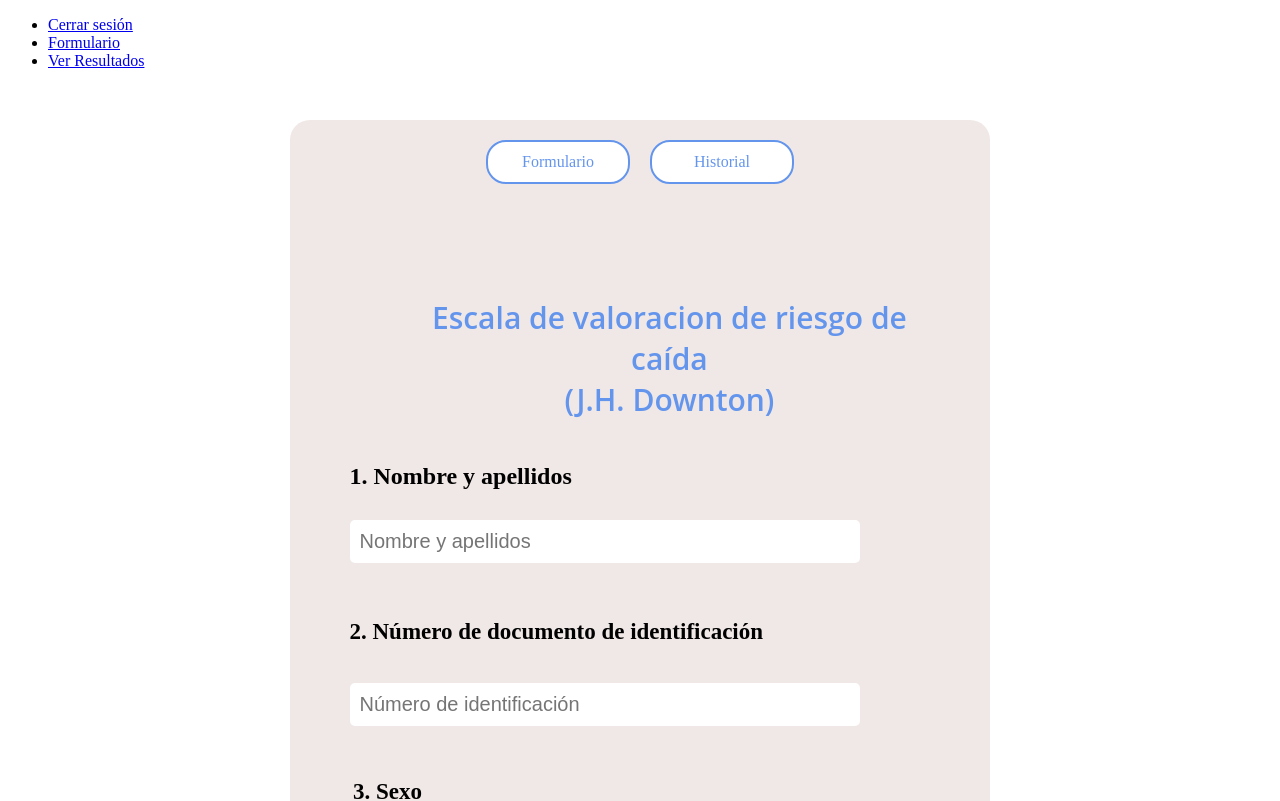
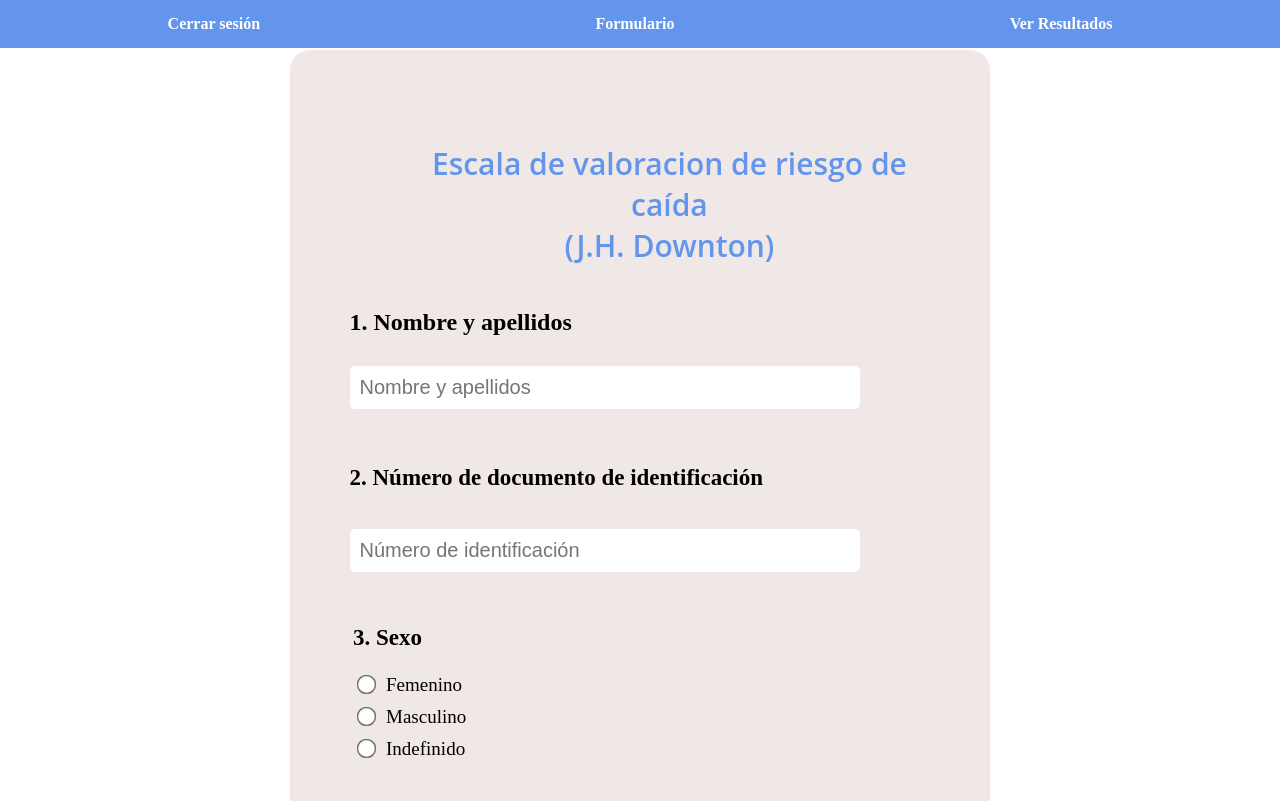
Before and after one commit to Caminosips/Riesgo_Caidas, a React (Vite) app in the folder client/: page /form in a window 1280 px wide. Shown: the top 801 px of the page. Built offline with nearby package versions, Linux system fonts and the light colour scheme; a web font is replaced by a local one.

Commit message:
Sincronizar cambios

```diff
--- a/client/src/App.css
+++ b/client/src/App.css
@@ -28,6 +28,30 @@
   margin-left: -80px;
   margin-top: -10px;
 }
+.formpage .navbar {
+  width: 100%;
+  background-color: cornflowerblue;
+  padding: 15px 0;
+  position: fixed;
+  top: 0;
+  left: 0;
+  z-index: 1000;
+}
+.formpage .navbar ul {
+  list-style-type: none;
+  padding: 0;
+  margin: 0;
+  display: flex;
+  justify-content: space-around;
+}
+.formpage .navbar li a {
+  color: white;
+  text-decoration: none;
+  font-weight: bold;
+}
+.formpage .navbar li a:hover {
+  color: black;
+}
 .formpage .App {
   display: flex;
   flex-direction: column;
@@ -36,31 +60,6 @@
   background-color: #f0e8e6;
   width: 700px;
   border-radius: 20px;
-}
-.formpage .navigation-buttons {
-  display: flex;
-  justify-content: center;
-  margin-top: 20px;
-  margin-bottom: 20px;
-}
-.formpage .navigation-buttons .btn {
-  width: 140px;
-  height: 40px;
-  margin: 0 10px;
-  background-color: #fff;
-  border: 2px solid cornflowerblue;
-  border-radius: 20px;
-  font-size: 16px;
-  color: cornflowerblue;
-  text-decoration: none;
-  display: flex;
-  justify-content: center;
-  align-items: center;
-  transition: all 0.3s ease;
-}
-.formpage .navigation-buttons .btn:hover {
-  background-color: cornflowerblue;
-  color: #fff;
 }
 .formpage h1 {
   margin-left: 20%;
@@ -427,74 +426,4 @@
   margin-bottom: 20px;
   padding: 10px;
   border-radius: 5px;
-}
-
-.navigation-buttons {
-  display: flex;
-  justify-content: center;
-  margin-top: 20px;
-  margin-bottom: 20px;
-}
-.navigation-buttons .btn {
-  width: 140px;
-  height: 40px;
-  margin: 0 10px;
-  background-color: #fff;
-  border: 2px solid cornflowerblue;
-  border-radius: 20px;
-  font-size: 16px;
-  color: cornflowerblue;
-  text-decoration: none;
-  display: flex;
-  justify-content: center;
-  align-items: center;
-  transition: all 0.3s ease;
-}
-.navigation-buttons .btn:hover {
-  background-color: cornflowerblue;
-  color: #fff;
-}
-
-.navigation-buttons {
-  display: flex;
-  justify-content: center;
-  margin-top: 20px;
-  margin-bottom: 20px;
-}
-.navigation-buttons .btn {
-  width: 140px;
-  height: 40px;
-  margin: 0 10px;
-  background-color: #fff;
-  border: 2px solid #333;
-  border-radius: 20px;
-  font-size: 16px;
-  color: #333;
-  text-decoration: none;
-  display: flex;
-  justify-content: center;
-  align-items: center;
-  transition: all 0.3s ease;
-}
-.navigation-buttons .btn:hover {
-  background-color: #333;
-  color: #fff;
-}
-
-.slide-enter {
-  transform: translateX(100%);
-}
-
-.slide-enter-active {
-  transform: translateX(0%);
-  transition: transform 300ms ease-in-out;
-}
-
-.slide-exit {
-  transform: translateX(0%);
-}
-
-.slide-exit-active {
-  transform: translateX(-100%);
-  transition: transform 300ms ease-in-out;
 }/*# sourceMappingURL=App.css.map */
--- a/client/src/App.scss
+++ b/client/src/App.scss
@@ -4,6 +4,7 @@
 
 
 .formpage{
+
 
   body {
     margin: 0;
@@ -34,6 +35,36 @@
     margin-top: -10px;
   }
 
+  .navbar {
+    width: 100%;
+    background-color: cornflowerblue ;
+    padding: 15px 0;
+    position: fixed;
+    top: 0;
+    left: 0;
+    z-index: 1000;
+
+  }
+
+  .navbar ul {
+    list-style-type: none;
+    padding: 0;
+    margin: 0;
+    display: flex;
+    justify-content: space-around;
+  }
+
+  .navbar li a {
+    color: white;
+    text-decoration: none;
+    font-weight: bold;
+  }
+
+  .navbar li a:hover {
+    color: black;
+  }
+
+
 
   //Aplica toda la app
   .App {
@@ -46,36 +77,6 @@
     border-radius: 20px;
 
   }
-
-  .navigation-buttons {
-    display: flex;
-    justify-content: center;
-    margin-top: 20px;
-    margin-bottom: 20px;
-
-    .btn {
-      width: 140px;
-      height: 40px;
-      margin: 0 10px;
-      background-color: #fff;
-      border: 2px solid cornflowerblue;
-      border-radius: 20px;
-      font-size: 16px;
-      color: cornflowerblue;
-      text-decoration: none;
-      display: flex;
-      justify-content: center;
-      align-items: center;
-      transition: all 0.3s ease;
-
-      &:hover {
-        background-color: cornflowerblue;
-        color: #fff;
-      }
-    }
-  }
-
-
 
   h1 {
     margin-left: 20%;
@@ -360,8 +361,6 @@
 
 .resultadosPage{
 
-
-
   margin: 0;
   padding: 60px 0 0 0; // Añade padding-top para dar espacio al navbar
   min-height: 100vh; // Asegura que la página ocupe al menos toda la altura de la ventana
@@ -521,87 +520,3 @@
       border-radius: 5px;
     }
   }
-
-
-
-.navigation-buttons {
-  display: flex;
-  justify-content: center;
-  margin-top: 20px;
-  margin-bottom: 20px;
-
-  .btn {
-    width: 140px;
-    height: 40px;
-    margin: 0 10px;
-    background-color: #fff;
-    border: 2px solid cornflowerblue;
-    border-radius: 20px;
-    font-size: 16px;
-    color: cornflowerblue;
-    text-decoration: none;
-    display: flex;
-    justify-content: center;
-    align-items: center;
-    transition: all 0.3s ease;
-
-    &:hover {
-      background-color: cornflowerblue;
-      color: #fff;
-    }
-  }
-}
-
-//... (resto de los estilos existentes)
-
-
-
-// ... (estilos existentes)
-
-.navigation-buttons {
-  display: flex;
-  justify-content: center;
-  margin-top: 20px;
-  margin-bottom: 20px;
-
-  .btn {
-    width: 140px;
-    height: 40px;
-    margin: 0 10px;
-    background-color: #fff;
-    border: 2px solid #333;
-    border-radius: 20px;
-    font-size: 16px;
-    color: #333;
-    text-decoration: none;
-    display: flex;
-    justify-content: center;
-    align-items: center;
-    transition: all 0.3s ease;
-
-    &:hover {
-      background-color: #333;
-      color: #fff;
-    }
-  }
-}
-
-
-// Estilos para la transición de slide
-.slide-enter {
-  transform: translateX(100%);
-}
-
-.slide-enter-active {
-  transform: translateX(0%);
-  transition: transform 300ms ease-in-out;
-}
-
-.slide-exit {
-  transform: translateX(0%);
-}
-
-.slide-exit-active {
-  transform: translateX(-100%);
-  transition: transform 300ms ease-in-out;
-}
--- a/client/src/Components/Form/Form.jsx
+++ b/client/src/Components/Form/Form.jsx
@@ -199,10 +199,6 @@ const Form = () => {
     <div className="formpage flex">
     <Navbar />
       <div className="App">
-        <div className="navigation-buttons">
-          <Link to="/Form" className="btn">Formulario</Link>
-          <Link to="/resultados" className="btn">Historial</Link>
-        </div>
         <header className="header">
           <div className="container-header">
             <h1>
--- a/client/src/Components/ResultadosPage/ResultadosPage.jsx
+++ b/client/src/Components/ResultadosPage/ResultadosPage.jsx
@@ -1,5 +1,7 @@
 import React, { useState, useEffect } from "react";
 import axios from "axios";
+import Navbar from "../Form/Navbar"
+import Swal from "sweetalert2";
 
 
 
@@ -42,42 +44,46 @@ const ResultadosPage = () => {
 
 
   return (
-    <div className="resultadosPage flex">
+    <div className="resultadosPage">
+    <Navbar />
     <div className="resultados">
+    <div className="input-container">
         <h1>Resultados de la Encuesta</h1>
         <form onSubmit={buscarResultados}>
           <input
-          isRequired
+            required
             type="text"
-          label=""
-          placeholder="Ingrese numero de documento  o nombre del paciente "
-          className="max-w-xs"
+            placeholder="Ingrese número de documento o nombre del paciente"
             value={busqueda}
-          onChange={(e) => setBusqueda(e.target.value) }
+            onChange={(e) => setBusqueda(e.target.value)}
+          />
 
-        />
         <button type="submit">Buscar</button>
       </form>
-      {error && <p style={{color: 'red'}}>{error}</p>}
+    </div>
+      {error && <p className="error-message">{error}</p>}
       {resultados && resultados.length > 0 ? (
         <div className="mensajeResultados">
           <h2>Resultados del paciente:</h2>
           {resultados.map((resultado, index) => (
-            <div key={index} >
+            <div key={index} className="resultado-item">
               <h3>Resultado {index + 1}</h3>
               {Object.entries(resultado).map(([key, value]) => (
-                <p key={key}><strong>{key}:</strong> {
-                  key === 'mensaje' || key === 'accion'
-                    ? <span>{value}</span>
-                    : Array.isArray(value) ? value.join(', ') : value
-                }</p>
+                <p key={key}>
+                  <strong>{key}:</strong>{' '}
+                  {key === 'mensaje' || key === 'accion' ? (
+                    <span>{value}</span>
+                  ) : Array.isArray(value) ? (
+                    value.join(', ')
+                  ) : (
+                    value
+                  )}
+                </p>
               ))}
             </div>
           ))}
         </div>
-      ) : resultados && resultados.length === 0 ? (
-        <p>No se encontraron resultados para la búsqueda.</p>
-      ) : null}
+      )  : null}
     </div>
   </div>
 );
--- /dev/null
+++ b/client/tailwind.config.js
@@ -0,0 +1,14 @@
+// tailwind.config.js
+const {nextui} = require("@nextui-org/theme");
+
+/** @type {import('tailwindcss').Config} */
+module.exports = {
+  content: [
+    "./node_modules/@nextui-org/theme/dist/components/(button|input|navbar|ripple|spinner).js",
+  ],
+  theme: {
+    extend: {},
+  },
+  darkMode: "class",
+  plugins: [nextui()],
+};
```
Also changed, not shown: client/package.json (+6 -1 lines), 2 other files (tests, documents, lock files or other folders). Lines whose indentation alone changed are shown as unchanged.
